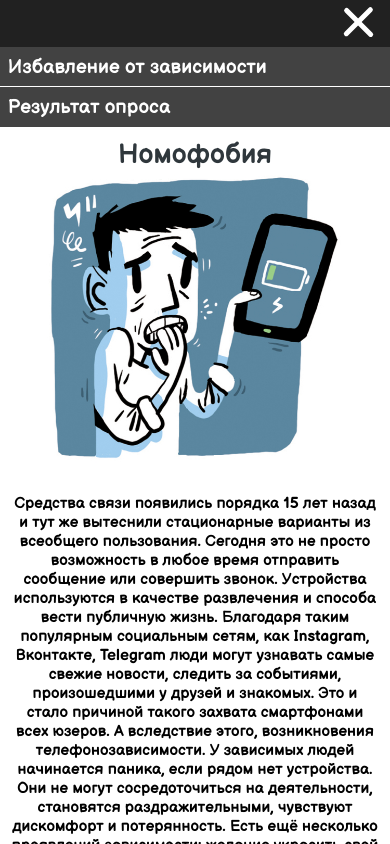
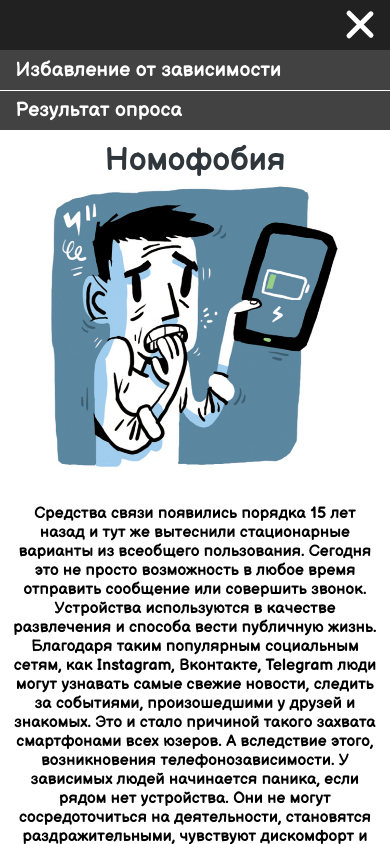
Before and after one commit to Abragadabra/dependence, a plain HTML site: page index.html in a window 390 px wide. Both pictures are taken after a click on the element 358 px from the left and 22 px from the top of the page. Shown: the top 844 px of the page. Drawn offline with Linux system fonts and the light colour scheme.

Commit message:
Финальный релиз

```diff
--- a/style.css
+++ b/style.css
@@ -8,6 +8,7 @@ body {
 	 width: 100%;
 	 height: 100%;
 	 font-family: 'Balsamiq Sans', cursive;
+	 text-align: center;
   }
 
 header {
@@ -43,24 +44,21 @@ p {
 		margin-bottom: 0;
 }
 
-h1, h2, p {
+h1, h2, p, {
   text-align: center;
-  font-size: 7vw;
 }
 
 a {
-	 font-size: 5vw;
+		font-size: 20px;
 }
 
 h2 {
-   font-size: 6vw;
 		padding-top: 10px;
 		padding-left: 10px;
 		padding-right: 10px;
 }
 
 p {
-	 font-size: 4vw;
 	 font-weight: bold;
 	 padding: 10px 10px;
 }
@@ -197,13 +195,14 @@ div.div1, div.div2, div.div3, div.div4, div.div5, div.div6, div.div7, div.div8,
 
 .ps {
 		color: #FF5713;
-		padding: 0;
+		padding: 16px, 0, 16px, 0;
 		margin: 0, 10px, 0, 0;
 }
 
 h1.info {
 		color: #2f373c;
 		padding-top: 10px;
+		text-align: center;
 }
 
 h3.info {
@@ -213,7 +212,7 @@ h3.info {
 
 .burger-nav {
   display: block;
-  height: 12vw;
+  height: 50px;
   width: 100%;
   background-color: #212121;
   padding: 0;
@@ -259,6 +258,7 @@ header .wrapper {
   text-decoration: none;
   color: white;
   padding: 2vw;
+  padding-left: 4vw;
   border-bottom: 1px solid white;
   display: block;
   margin: 0;
@@ -271,14 +271,14 @@ header .wrapper {
     cursor: pointer;
     position: absolute;
     right: 3vw;
-    top: 0px;
+    top: 5px;
 }
 
 .bar1, .bar2, .bar3 {
-    width: 10vw;
-    height: 1.4vw;
+    width: 36px;
+    height: 5px;
     background-color: white;
-    margin: 1.8vw 0;
+    margin: 6px 0;
     transition: 0.2s;
     border-top-left-radius: 10px;
     border-top-right-radius: 10px;
@@ -287,15 +287,15 @@ header .wrapper {
 }
 
 .change .bar1 {
-    -webkit-transform: rotate(-45deg) translate(-2.2vw, 2.2vw);
-    transform: rotate(-45deg) translate(-2.2vw, 2.2vw);
+    -webkit-transform: rotate(-45deg) translate(-8px, 8px);
+    transform: rotate(-45deg) translate(-8px, 8px);
 }
 
 .change .bar2 {opacity: 0;}
 
 .change .bar3 {
-    -webkit-transform: rotate(45deg) translate(-2.2vw, -2.2vw);
-    transform: rotate(45deg) translate(-2.2vw, -2.2vw);
+    -webkit-transform: rotate(45deg) translate(-8px, -8px);
+    transform: rotate(45deg) translate(-8px, -8px);
 
 }
 
```
